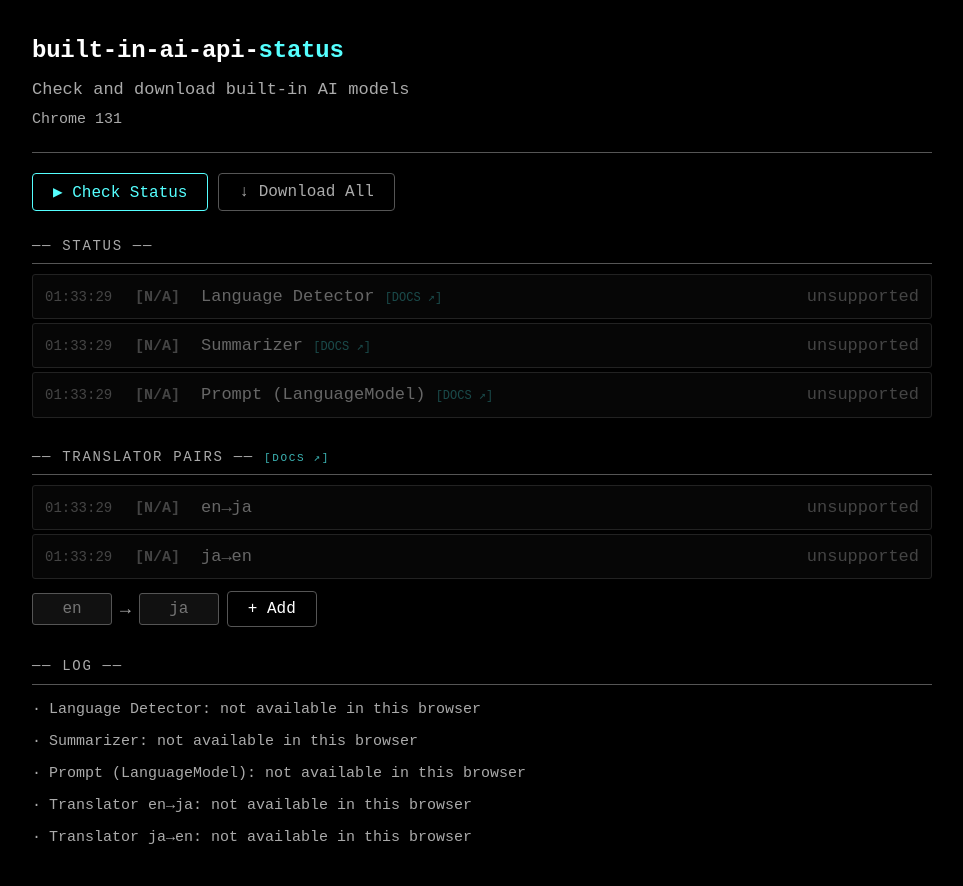
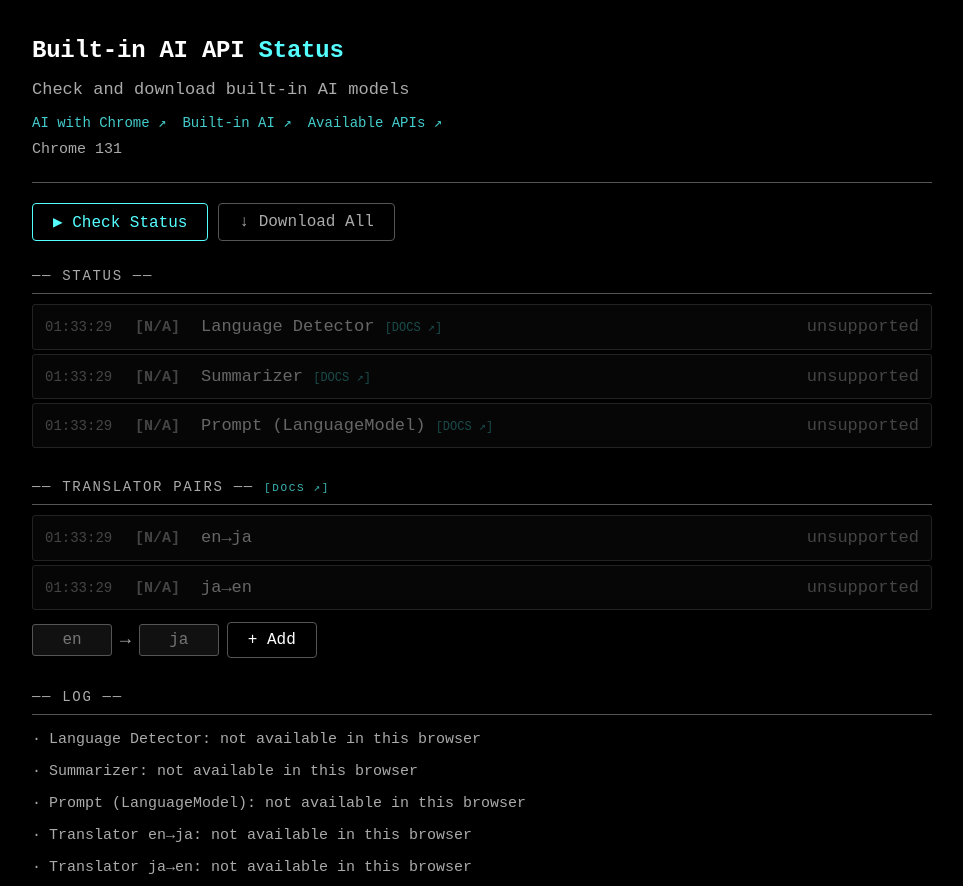
Before and after one commit to yoichiro/builtin-ai-api-status, a website built with Vite: page index.html in a window 1280 px wide. Shown: the top 886 px of the page, without its empty margins (158-1121 px from the left). Built offline with nearby package versions, Linux system fonts and the light colour scheme.

Commit message:
feat: capitalize title and add Chrome AI reference links to header

```diff
--- a/index.html
+++ b/index.html
@@ -10,8 +10,13 @@
   <div class="app">
 
     <header class="app-header">
-      <div class="app-title">built-in-ai-api-<span>status</span></div>
+      <div class="app-title">Built-in AI API <span>Status</span></div>
       <div class="app-subtitle">Check and download built-in AI models</div>
+      <nav class="app-refs">
+        <a href="https://developer.chrome.com/docs/ai" target="_blank" rel="noopener">AI with Chrome ↗</a>
+        <a href="https://developer.chrome.com/docs/ai/built-in" target="_blank" rel="noopener">Built-in AI ↗</a>
+        <a href="https://developer.chrome.com/docs/ai/built-in-apis" target="_blank" rel="noopener">Available APIs ↗</a>
+      </nav>
       <div class="app-chrome-ver" data-chrome-ver>checking browser...</div>
     </header>
 
--- a/src/style.css
+++ b/src/style.css
@@ -50,6 +50,21 @@ body {
   font-size: 17px;
   color: var(--muted);
 }
+.app-refs {
+  display: flex;
+  flex-wrap: wrap;
+  gap: 6px 16px;
+  margin-top: 8px;
+}
+.app-refs a {
+  color: var(--info);
+  text-decoration: none;
+  font-size: 14px;
+  opacity: 0.8;
+  white-space: nowrap;
+}
+.app-refs a:hover { opacity: 1; text-decoration: underline; }
+
 .app-chrome-ver {
   font-size: 15px;
   color: var(--muted);
```
